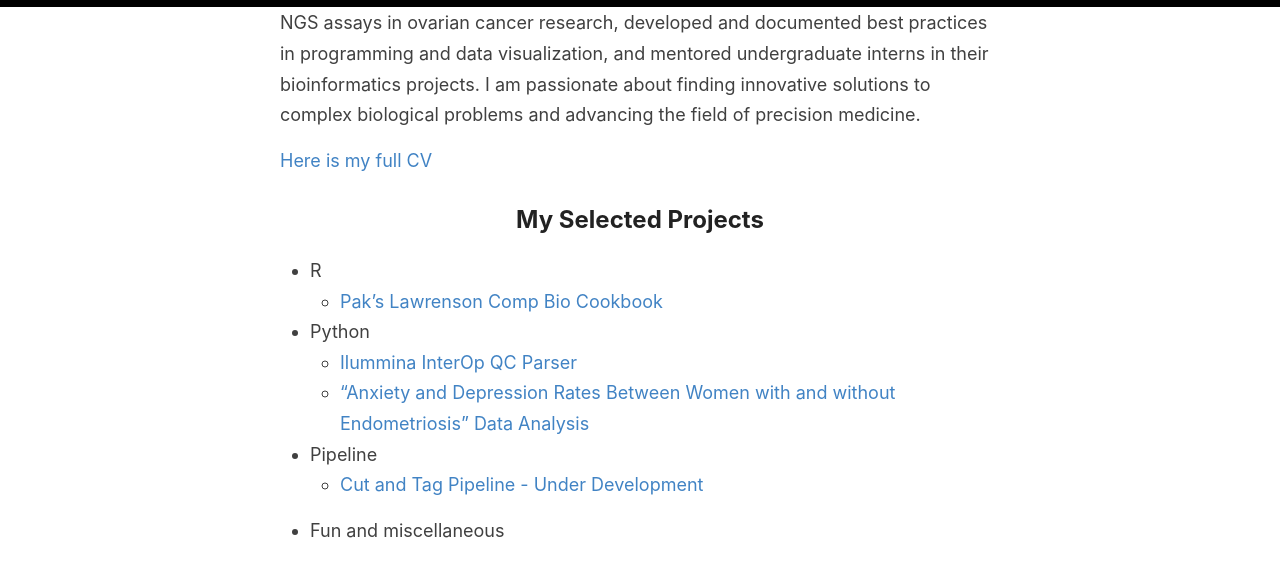
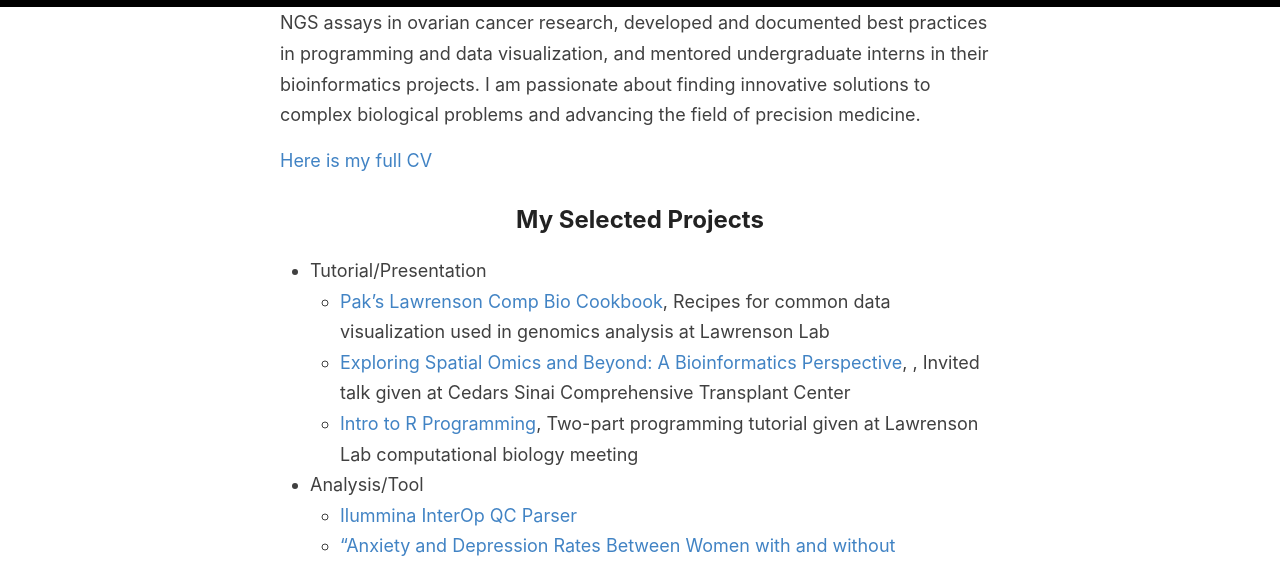
Before and after one commit to sfpacman/sfpacman.github.io, a Jekyll site: the page built from _pages/about.md, in a window 1280 px wide and 1400 px high, scrolled down 642 px. Shown: the top 566 px of the window. Built offline with Jekyll 4.4.1, drawn with Linux system fonts in a browser that asks for light colours; some of the changed text lies outside the part shown.

Commit message:
Update about.md

```diff
--- a/_pages/about.md
+++ b/_pages/about.md
@@ -14,9 +14,12 @@ I am skilled in scientific programming (bash, python, SQL, and R) and bioinforma
 
 ## My Selected Projects
 
-* R
-    * [Pak’s Lawrenson Comp Bio Cookbook](https://sfpacman.github.io/cookbook/)
-* Python
+* Tutorial/Presentation
+    * [Pak’s Lawrenson Comp Bio Cookbook](https://sfpacman.github.io/cookbook/), Recipes for common data visualization used in genomics analysis at Lawrenson Lab
+    * [Exploring Spatial Omics and Beyond: A Bioinformatics Perspective](https://docs.google.com/presentation/d/1Lrdtfe8LcJMTi5DYDDfZGdRTv12Z40kNeoz-GXbVqug/edit?usp=sharing),
+      , Invited talk given at Cedars Sinai Comprehensive Transplant Center
+    * [Intro to R Programming](https://docs.google.com/presentation/d/19Sekhw5X48jLWXTV9sTCflv2kdV79bQ_fonKEPgMTS0/edit?usp=sharing), Two-part programming tutorial given at Lawrenson Lab computational biology meeting
+* Analysis/Tool
     *  [Ilummina InterOp QC Parser](https://github.com/sfpacman/Read_InterOp_illumina)
     *  ["Anxiety and Depression Rates Between Women with and without Endometriosis" Data Analysis](https://github.com/sfpacman/BEME_poster/blob/main/poster.ipynb)
 * Pipeline
@@ -28,7 +31,7 @@ I am skilled in scientific programming (bash, python, SQL, and R) and bioinforma
     <img src="https://raw.githubusercontent.com/sfpacman/show_off/main/data/animation.gif">
     <br>
 
-    * predicted SOX17 protein structure with dimethylated R150 using Alpha-fold and Vienna-PTM visualized in pymol
+    * predicted SOX17 protein structure with dimethylated R150 using AlphaFold 2 and Vienna-PTM visualized in pymol
 
     <br>
 
```
